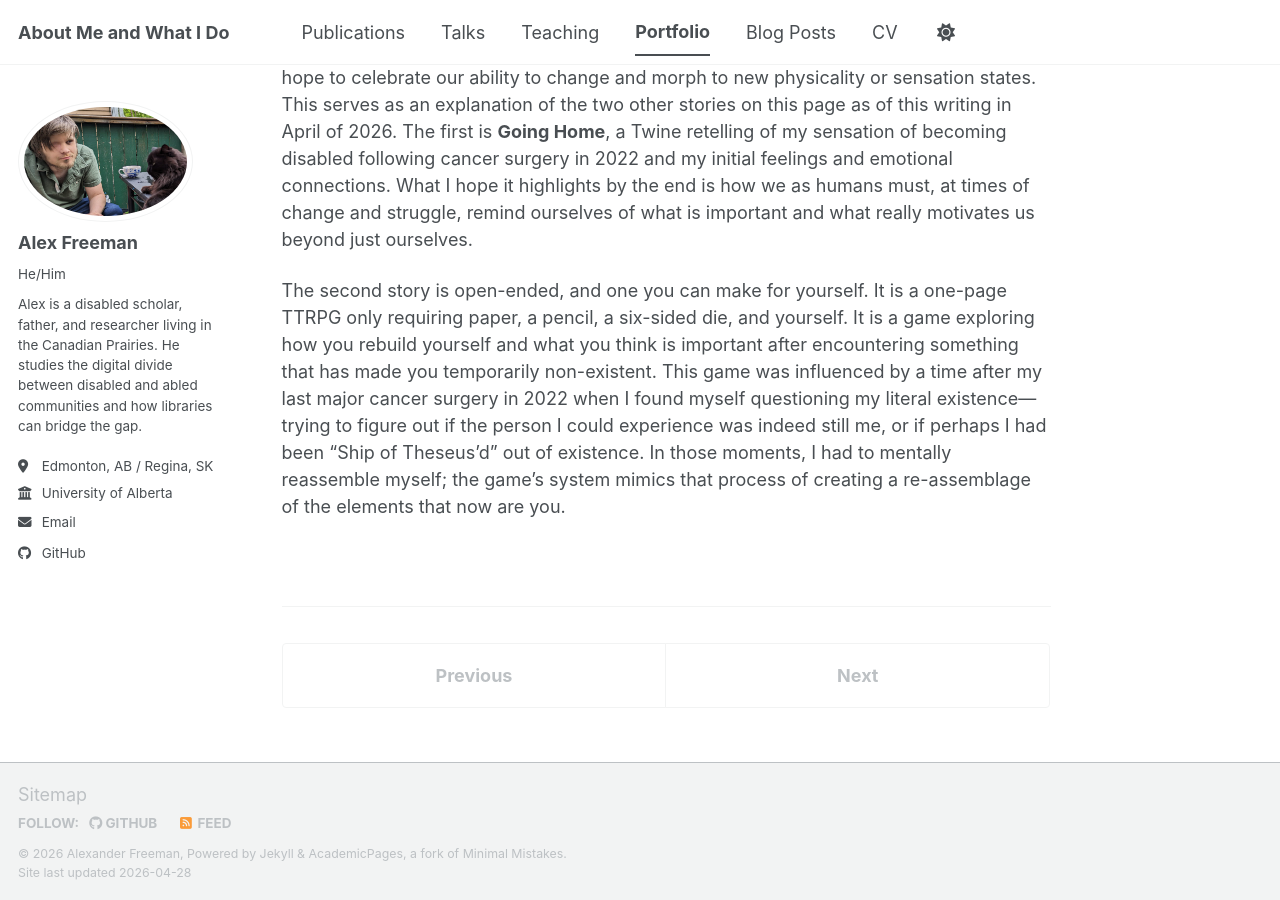
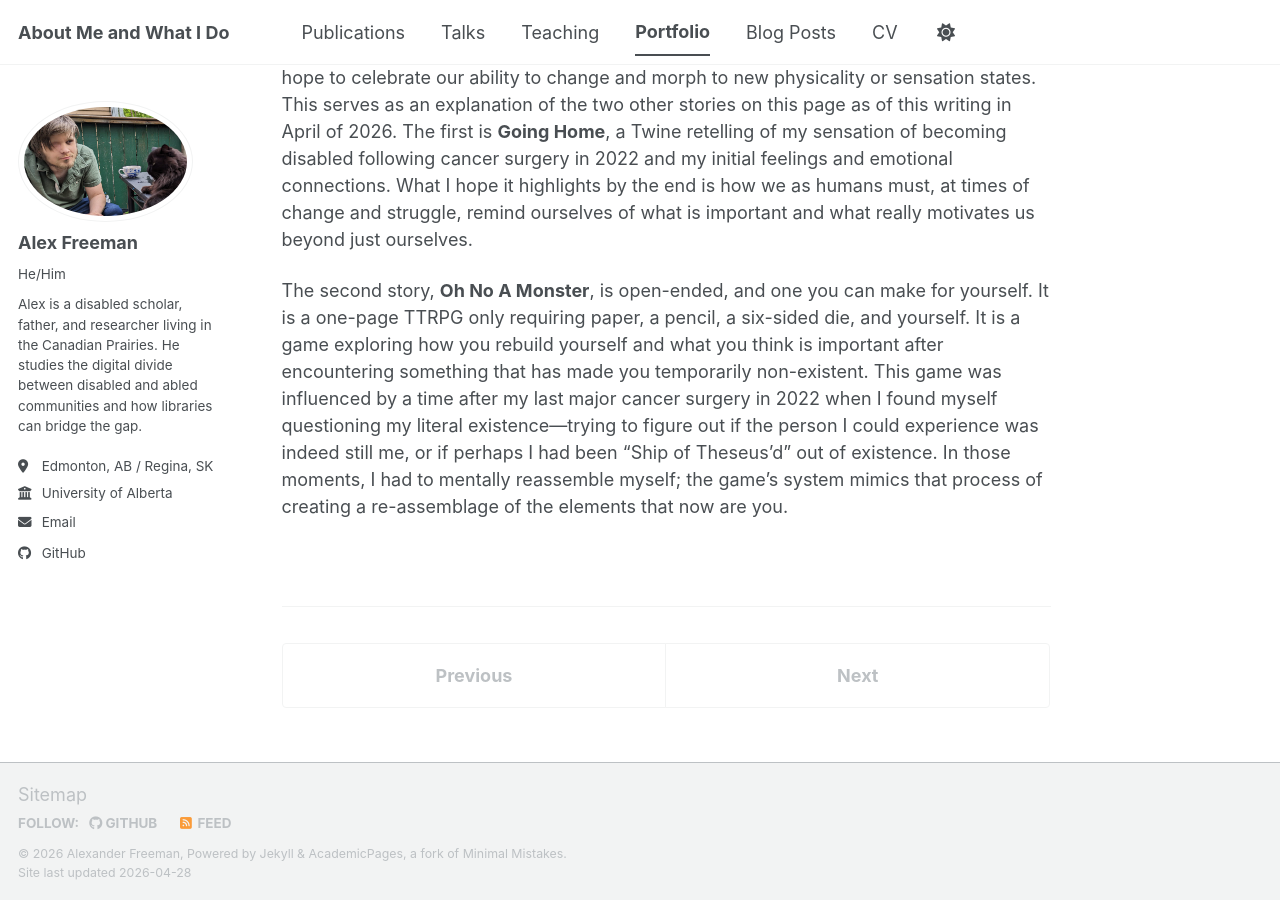
Before and after one commit to Rakk510/Me-Version-2, a Jekyll site: the page built from _portfolio/Portfolio Statement.md, in a window 1280 px wide and 900 px high, scrolled down 522 px. Built offline with Jekyll 4.4.1, drawn with Linux system fonts in a browser that asks for light colours; a script bundle is joined from its source files by our own code; library files that are not in the unit come from our copies.

Commit message:
Update Portfolio Statement.md

```diff
--- a/_portfolio/Portfolio Statement.md
+++ b/_portfolio/Portfolio Statement.md
@@ -10,4 +10,4 @@ Critical making is important as it reminds us we are all human in a reified and
 
 By making stories related to the affect of our emotions, bodies, and sensation abilities, I hope to celebrate our ability to change and morph to new physicality or sensation states. This serves as an explanation of the two other stories on this page as of this writing in April of 2026. The first is **Going Home**, a Twine retelling of my sensation of becoming disabled following cancer surgery in 2022 and my initial feelings and emotional connections. What I hope it highlights by the end is how we as humans must, at times of change and struggle, remind ourselves of what is important and what really motivates us beyond just ourselves.
 
-The second story is open-ended, and one you can make for yourself. It is a one-page TTRPG only requiring paper, a pencil, a six-sided die, and yourself. It is a game exploring how you rebuild yourself and what you think is important after encountering something that has made you temporarily non-existent. This game was influenced by a time after my last major cancer surgery in 2022 when I found myself questioning my literal existence—trying to figure out if the person I could experience was indeed still me, or if perhaps I had been “Ship of Theseus’d” out of existence. In those moments, I had to mentally reassemble myself; the game’s system mimics that process of creating a re-assemblage of the elements that now are you.
+The second story, **Oh No A Monster**, is open-ended, and one you can make for yourself. It is a one-page TTRPG only requiring paper, a pencil, a six-sided die, and yourself. It is a game exploring how you rebuild yourself and what you think is important after encountering something that has made you temporarily non-existent. This game was influenced by a time after my last major cancer surgery in 2022 when I found myself questioning my literal existence—trying to figure out if the person I could experience was indeed still me, or if perhaps I had been “Ship of Theseus’d” out of existence. In those moments, I had to mentally reassemble myself; the game’s system mimics that process of creating a re-assemblage of the elements that now are you.
```
